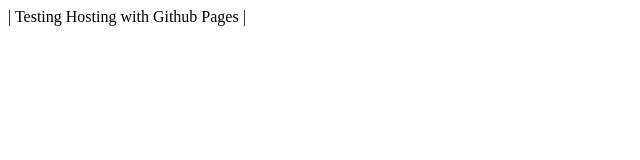
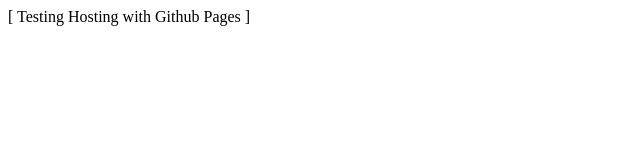
Before and after one commit to drawcad/drawcad.github.io, a plain HTML site: page index.html in a window 1280 px wide. Shown: the full height of the page, 0-640 px from the left. Drawn offline with Linux system fonts and the light colour scheme.

Commit message:
Update index.html

```diff
--- a/index.html
+++ b/index.html
@@ -5,6 +5,6 @@
     <title>DrawCAD</title>
 </head>
 <body>
-| Testing Hosting with Github Pages |
+[ Testing Hosting with Github Pages ]
 </body>
 </html>
```
